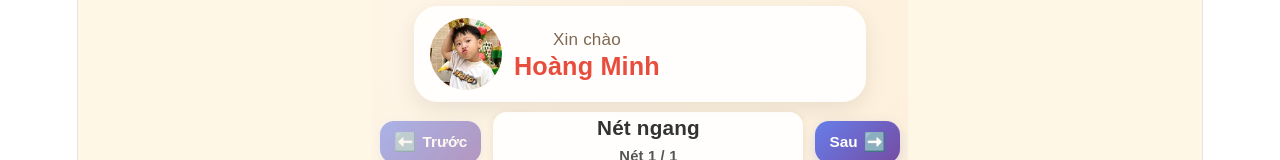
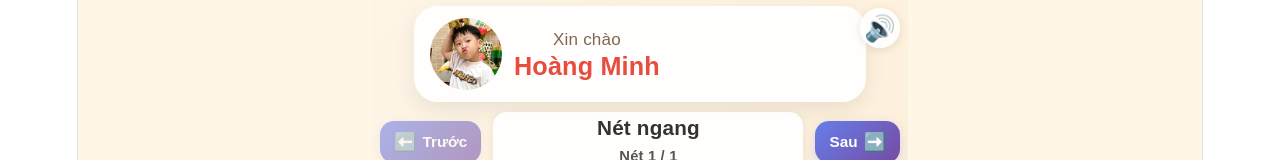
Before and after one commit to lhhiep161/kids-tracing-game, a React (Vite) app: page / in a window 1280 px wide. Shown: the top 160 px of the page. Built offline with nearby package versions, Linux system fonts and the light colour scheme.

Commit message:
add sound toggle button

```diff
--- a/src/games/TracingGame.css
+++ b/src/games/TracingGame.css
@@ -15,6 +15,42 @@
   -webkit-touch-callout: none;
   overflow: hidden;
   box-sizing: border-box;
+  position: relative;
+}
+
+.sound-toggle-button {
+  position: absolute;
+  top: 8px;
+  right: 8px;
+  width: 40px;
+  height: 40px;
+  padding: 0;
+  border: none;
+  border-radius: 50%;
+  background: rgba(255, 255, 255, 0.9);
+  color: #333;
+  font-size: 1.4rem;
+  cursor: pointer;
+  box-shadow: 0 2px 10px rgba(0, 0, 0, 0.1);
+  transition: all 0.2s ease;
+  display: flex;
+  align-items: center;
+  justify-content: center;
+  user-select: none;
+  -webkit-user-select: none;
+  -webkit-touch-callout: none;
+  z-index: 100;
+}
+
+.sound-toggle-button:hover {
+  background: rgba(255, 255, 255, 0.95);
+  box-shadow: 0 4px 12px rgba(0, 0, 0, 0.15);
+  transform: scale(1.05);
+}
+
+.sound-toggle-button:active {
+  transform: scale(0.95);
+  box-shadow: 0 2px 6px rgba(0, 0, 0, 0.1);
 }
 
 .game-title {
--- a/src/games/TracingGame.tsx
+++ b/src/games/TracingGame.tsx
@@ -1,10 +1,11 @@
-import { useState } from 'react';
+import { useState, useEffect } from 'react';
 import UserHeader from '../components/UserHeader';
 import Navigation from '../components/Navigation';
 import LevelSelector from '../components/LevelSelector';
 import TracingBoard from '../components/TracingBoard';
 import type { TracingLevel } from '../levels';
 import { allLevels, getNextLevel } from '../levels';
+import { setSoundEnabled } from '../utils/audioManager';
 import './TracingGame.css';
 
 const currentUser = {
@@ -16,6 +17,15 @@ export default function TracingGame() {
   const [currentLevel, setCurrentLevel] = useState<TracingLevel>(allLevels[0]);
   const [showLevelSelector, setShowLevelSelector] = useState(false);
   const [currentStrokeNumber, setCurrentStrokeNumber] = useState(1);
+  const [soundEnabled, setSoundEnabledState] = useState(() => {
+    const saved = localStorage.getItem('soundEnabled');
+    return saved !== null ? JSON.parse(saved) : true;
+  });
+
+  useEffect(() => {
+    setSoundEnabled(soundEnabled);
+    localStorage.setItem('soundEnabled', JSON.stringify(soundEnabled));
+  }, [soundEnabled]);
 
   const handleLevelChange = (level: TracingLevel) => {
     setCurrentLevel(level);
@@ -44,8 +54,21 @@ export default function TracingGame() {
     setShowLevelSelector(prev => !prev);
   };
 
+  const toggleSound = () => {
+    setSoundEnabledState((prev: boolean) => !prev);
+  };
+
   return (
     <div className="tracing-game-container">
+      <button
+        className="sound-toggle-button"
+        onClick={toggleSound}
+        title={soundEnabled ? 'Tắt âm thanh' : 'Bật âm thanh'}
+        aria-label={soundEnabled ? 'Tắt âm thanh' : 'Bật âm thanh'}
+      >
+        {soundEnabled ? '🔊' : '🔇'}
+      </button>
+
       <UserHeader user={currentUser} />
 
       <Navigation
```
